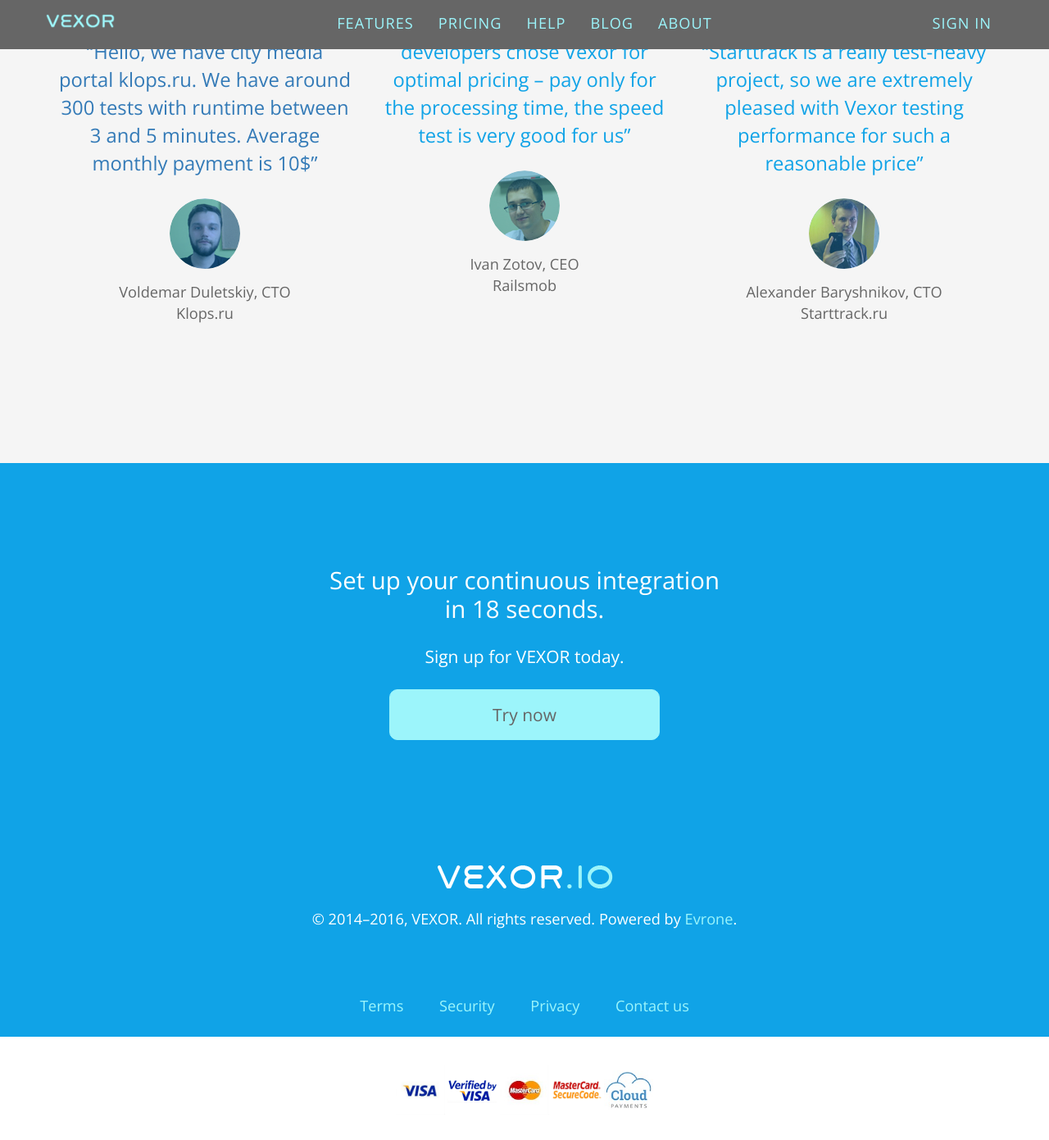
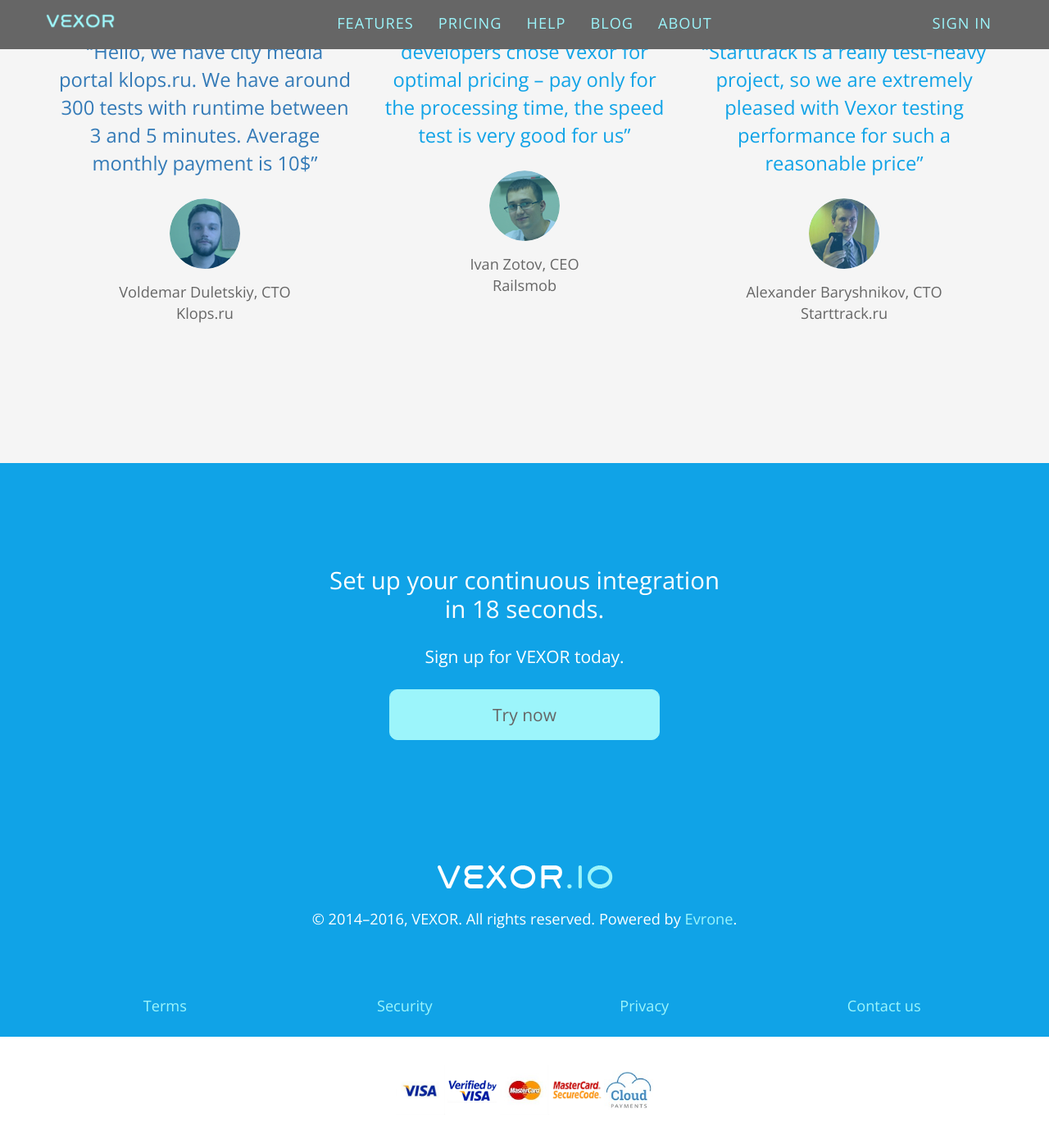
Before and after one commit to vexor/vx-promo, a Jekyll site: the page built from index.html, in a window 1280 px wide and 1400 px high, scrolled down 3438 px. Shown: the top 1391 px of the window at 82% size. Built offline with Jekyll 4.4.1, drawn with Linux system fonts in a browser that asks for light colours; nearby versions of some CDN libraries; Markdown is read by kramdown in place of the engine named in the settings; comment, search, counter and statistics services are not loaded; after the commit the page ends 4798 px from its top, so only the background shows below that.

```diff
--- a/_config.yml
+++ b/_config.yml
@@ -37,3 +37,6 @@
 
 jekyll-press:
   exclude: 'sitemap.xml'
+
+sass:
+  sass_dir: _sass
--- a/_layouts/promo.html
+++ b/_layouts/promo.html
@@ -36,12 +36,19 @@
       </div>
     </div>
     <div class='row items'>
-      <div class='col-sm-12'>
+      <div class='col-sm-3'>
         <a href="/p/terms/">{{ 'footer.terms' | t }}</a>
+      </div>
+      <div class='col-sm-3'>
         <a href="/p/security/">{{ 'footer.security' | t }}</a>
+      </div>
+      <div class='col-sm-3'>
         <a href="/p/privacy/">{{ 'footer.privacy' | t }}</a>
+      </div>
+      <div class='col-sm-3'>
         <a href="mailto:support@vexor.io">{{ 'footer.contacts' | t }}</a>
       </div>
+    </div>
     </div>
     <div class='row logos'>
       <div class='col-sm-12'>
--- /dev/null
+++ b/_sass/_mixins.scss
@@ -0,0 +1,35 @@
+$mobile-width: 480px;
+$tablet-width: 768px;
+$small-desktop-width: 1024px;
+$medium-desktop-width: 1224px;
+$large-desktop-width: 1824px;
+
+@mixin mobile {
+  @media (max-width: #{$mobile-width}) {
+    @content;
+  }
+}
+
+@mixin tablet {
+  @media (min-width: #{$mobile-width + 1}) and (max-width: #{$tablet-width}) {
+    @content;
+  }
+}
+
+@mixin small-desktop {
+  @media (min-width: #{$tablet-width + 1}) and (max-width: #{$small-desktop-width}) {
+    @content;
+  }
+}
+
+@mixin medium-desktop {
+  @media (min-width: #{$small-desktop-width + 1}) and (max-width: #{$medium-desktop-width}) {
+    @content;
+  }
+}
+
+@mixin large-desktop {
+  @media (min-width: #{$medium-desktop-width + 1}) {
+    @content;
+  }
+}
--- a/stylesheets/landing.scss
+++ b/stylesheets/landing.scss
@@ -1,5 +1,7 @@
 ---
 ---
+
+@import "mixins.scss";
 
 body {
   font-family: 'Open Sans', sans-serif;
@@ -7,7 +9,7 @@
   /* color: rgba(255,255,255,0.95) */
 }
 
-body .btn {
+.btn {
   padding: 15px 50px;
   border-radius: 10px;
   font-size: 1.5em;
@@ -15,9 +17,7 @@
   min-width: 330px;
 }
 
-
-
-body .btn-primary {
+.btn-primary {
   color: #666666;
   background-color: #9cf5fb;
   border-color: #9cf5fb;
@@ -30,16 +30,12 @@
 }
 
 
-body .landing > .navbar {
+.navbar {
   position: fixed;
   top: 0;
   left: 0;
   right: 0;
   z-index: 99;
-}
-
-
-body .landing .navbar {
   background-color: #666666;
   border: 0;
   border-radius: 0;
@@ -48,8 +44,9 @@
   .logo {
     height: 1em;
   }
-
-  li a {
+  .navbar-nav {
+    >li {
+      >a {
         text-transform: uppercase;
         color: #9cf5fb;
 
@@ -63,48 +60,43 @@
         line-height: 1.2;
         font-weight: normal;
         letter-spacing: 1px;
-
-
-    li.active a,
-    li.active a:hover {
+      }
+      &.active {
+        > a, > a:hover {
           background-color: #666666;
           color: white;
           text-decoration: underline;
         }
       }
     }
-
-body .landing .navbar-collapse .navbar-nav {
+  }
+  .navbar-collapse {
+    position: relative;
+    text-align: center;
+    .navbar-nav {
       float: none;
       display: inline-block;
       margin: 0 auto;
     }
-
-body .landing .navbar-collapse {
-  position: relative;
-  text-align: center;
-
-}
-
-body .landing .navbar-collapse ul li {
+    ul li {
       padding-top: 3px;
-}
-
-body .landing .navbar-collapse ul li a:hover span {
+      a {
+        &:hover span {
           display: inline-block;
           border-bottom: 2px solid white;
           padding-bottom: 4px;
           margin-bottom: -6px;
         }
-
-
-body .landing .navbar-collapse ul li a:active,
-body .landing .navbar-collapse ul li a:focus {
+        &:active, &:focus {
           color: #fff;
+        }
+      }
+    }
+  }
 }
 
 @media (max-width: 980px) {
-  body .landing nav.navbar .navbar-nav {
+  .landing nav.navbar .navbar-nav {
     font-size: 0.8em;
 
     li {
@@ -115,44 +107,44 @@
 
 
 @media (min-width: 0) {
-  body .landing .navbar li.separator {
+  .landing .navbar li.separator {
     display: none;
   }
 }
 
 @media (min-width: 768px) {
-  body .landing .navbar li.separator {
+  .landing .navbar li.separator {
     display: inline;
     margin-top: 14px;
     color: #9cf5fb;
   }
 }
 
-body .landing .landing-block-header {
+.landing .landing-block-header {
   background-color: #10a3e7;
   padding-top: 48.0px;
 }
 
 @media (min-width: 0) {
-  body .landing .landing-block-header {
+  .landing .landing-block-header {
     padding-bottom: 20px;
   }
 }
 
 @media (min-width: 768px) {
-  body .landing .landing-block-header {
+  .landing .landing-block-header {
     /* height: 700px; */
   }
 }
 
-body .landing .landing-block-header .main-image {
+.landing .landing-block-header .main-image {
   height: 235px;
 
   img { width: 570px; }
 }
 
 @media (max-width: 768px) {
-  body .landing .landing-block-header .main-image {
+  .landing .landing-block-header .main-image {
     height: auto;
     width: 100%;
 
@@ -162,19 +154,19 @@
   }
 }
 
-body .landing .landing-block-header {
+.landing .landing-block-header {
     font-family: 'Open Sans', sans-serif;
     -webkit-font-smoothing: antialiased;
     color: white;
 }
 
-body .landing .landing-block-header .title{
+.landing .landing-block-header .title{
   margin-top: 20px;
   font-size: 3.5em;
   line-height: 110%;
 }
 
-body .landing .landing-block-header .description {
+.landing .landing-block-header .description {
   margin-top: 20px;
   font-size: 1.7em;
   line-height: 120%;
@@ -184,24 +176,24 @@
   width: 100px;
 }
 
-body .landing .clients img {
+.landing .clients img {
   width: 100%;
 }
 
-body .landing .clients img {
+.landing .clients img {
   width: 70%;
 }
 
-body .landing .clients {
+.landing .clients {
   padding: 80px 0 20px 0;
 }
 
-body .landing .clients.row {
+.landing .clients.row {
   max-width: 940px;
   margin: 0 auto;
 }
 
-.body .landing .clients h4 {
+.landing .clients h4 {
   color: white;
   padding-bottom: 20px;
 }
@@ -226,20 +218,20 @@
   }
 }
 
-body .landing .help {
+.landing .help {
   color: rgba(0, 0, 0, 0.9);
 }
 
-body .landing .landing-block-header .description a {
+.landing {
+  .landing-block-header {
+    .go_ahead {
+      margin-top: 20px;
+    }
+    .description a {
       color: white;
       text-decoration: underline;
     }
-
-body .landing .landing-block-header .go_ahead {
-  margin-top: 20px;
-}
-
-body .landing .landing-block-header .sign-up {
+    .sign-up {
       margin-top: 49.0px;
 
       a {
@@ -260,9 +252,19 @@
         }
       }
     }
+  }
+  .row {
+    position: relative;
+  }
+  .header-logo {
+    position: absolute;
+    top: 2px;
+    left: 0;
+  }
+}
 
 @media (max-width: 768px) {
-  body .landing .landing-block-header .sign-up {
+  .landing .landing-block-header .sign-up {
     .col-sm-6 {
       text-align: center!important;
       padding-bottom: 20px;
@@ -272,22 +274,13 @@
 }
 
 @media (max-width: 480px) {
-  body .landing .landing-block-header .sign-up {
+  .landing .landing-block-header .sign-up {
     a { display: block; }
   }
 }
 
-body .landing .row {
-  position: relative;
-}
 
-body .landing .header-logo {
-  position: absolute;
-  top: 2px;
-  left: 0;
-}
-
-body .navbar-right {
+.navbar-right {
   float: none!important;
   position: absolute;
   right: 0;
@@ -295,44 +288,42 @@
 }
 
 @media (max-width: 768px) {
-  body .landing .navbar-default {
+  .landing .navbar-default {
     .navbar-collapse {
       ul.navbar-nav {
         li a { font-size: 1.8em; }
-        position: relative;
-        display: block;
       }
     }
   }
 }
 
-body .landing .landing-block-header .scroll-down {
+.landing .landing-block-header .scroll-down {
   margin-top: 24px;
   text-transform: uppercase;
   font-weight: lighter;
   font-size: 1.2em;
 }
 
-body .landing .landing-block-description {
+.landing .landing-block-description {
   color: #10a3e7;
   padding-top: 140px;
   font-weight: lighter;
 }
 
 @media (min-width: 0) {
-  body .landing .landing-block-description {
+  .landing .landing-block-description {
     padding-bottom: 20px;
   }
 }
 
 @media (min-width: 768px) {
-  body .landing .landing-block-description {
+  .landing .landing-block-description {
     /* height: 600px; */
     padding-bottom: 80px;
   }
 }
 
-body .landing .landing-block-description .title {
+.landing .landing-block-description .title {
   font-size: 2.1em;
   line-height: 120%;
   font-weight: normal;
@@ -341,68 +332,68 @@
   border-bottom: 1px solid #10a3e7;
 }
 
-body .landing .landing-block-description .subtitle2 {
+.landing .landing-block-description .subtitle2 {
   font-size: 1.2em;
   line-height: 120%;
   font-weight: normal;
   padding-top: 1.6em;
 }
 
-body .landing .landing-block-description .subtitle2 a {
+.landing .landing-block-description .subtitle2 a {
   text-decoration: underline;
 }
 
-body .landing .landing-block-description .items .description {
+.landing .landing-block-description .items .description {
   color: #666666;
   font-size: 1.3em;
   padding: 4px 0;
 }
 
-body .landing .landing-block-description .items .image {
+.landing .landing-block-description .items .image {
   min-height: 115px;
 }
 
-body .landing .landing-block-description .items .subtitle {
+.landing .landing-block-description .items .subtitle {
   margin-top: 10px;
   margin-bottom: 10px;
   font-size: 2.6em;
   line-height: 1.1;
 }
 
-body .landing .landing-block-description .items .separator {
+.landing .landing-block-description .items .separator {
   font-color: #9cf5fb;
   font-weight: bolder;
   font-size: 1.5em;
 }
 
-body .landing .landing-block-features {
+.landing .landing-block-features {
   background-color: whitesmoke;
   color: #10a3e7;
   padding-top: 56px;
   font-weight: lighter;
 }
 
-body .landing .landing-block-features .features img {
+.landing .landing-block-features .features img {
   width: 76px;
 }
 
 @media (min-width: 0) {
-  body .landing .landing-block-features {
+  .landing .landing-block-features {
     padding-bottom: 20px;
   }
 }
 
 /* @media (min-width: 768px) { */
-/*   body .landing .landing-block-features { */
+/*   .landing .landing-block-features { */
 /*     height: 660px; */
 /*   } */
 /* } */
 
-body .landing .landing-block-features .icon {
+.landing .landing-block-features .icon {
   margin-bottom: 20px;
 }
 
-body .landing .landing-block-features .title {
+.landing .landing-block-features .title {
   font-size: 2.1em;
   line-height: 120%;
   font-weight: normal;
@@ -411,46 +402,46 @@
   border-bottom: 1px solid #10a3e7;
 }
 
-body .landing .landing-block-features .items .item {
+.landing .landing-block-features .items .item {
   margin-bottom: 30px;
   padding-right: 20px;
   height: 45px;
 }
 
-body .landing .landing-block-features .items .item .description {
+.landing .landing-block-features .items .item .description {
   color: #666666;
   font-size: 1.3em;
 }
 
-body .landing .landing-block-features .items .item:before,
-body .landing .landing-block-features .items .item:after {
+.landing .landing-block-features .items .item:before,
+.landing .landing-block-features .items .item:after {
   content: " ";
   display: table;
 }
 
-body .landing .landing-block-features .items .item:after {
+.landing .landing-block-features .items .item:after {
   clear: both;
 }
 
-body .landing .landing-block-features .items .item .image {
+.landing .landing-block-features .items .item .image {
   float: left;
   margin-right: 30px;
 }
 
-body .landing .landing-block-features .items .item .description {
+.landing .landing-block-features .items .item .description {
   height: 45px;
   display: table-cell;
   vertical-align: middle;
   text-align: left;
 }
 
-body .landing .landing-block-features .supports-title {
+.landing .landing-block-features .supports-title {
   margin-top: 40px;
   font-size: 2.6em;
   line-height: 1.1;
 }
 
-body .landing .landing-block-features .supports-items {
+.landing .landing-block-features .supports-items {
   margin: 60px 0 80px 0;
   padding-top: 10px;
   padding-bottom: 10px;
@@ -471,79 +462,79 @@
 }
 
 @media (max-width: 768px) {
-  body .landing .landing-block-features .supports-items {
+  .landing .landing-block-features .supports-items {
     padding-top: 30px;
     .col-sm-2 { display: inline-block; padding-bottom: 30px; }
   }
 }
 
-body .landing .landing-block-replies {
+.landing .landing-block-replies {
   height: auto;
 }
 
-body .landing .landing-block-replies .row.icon img {
+.landing .landing-block-replies .row.icon img {
   width: 104px;
 }
 
-body .landing .landing-block-replies .row-replies {
+.landing .landing-block-replies .row-replies {
   margin-bottom: 50px;
 }
 
-body .landing .page .row.title {
+.landing .page .row.title {
   font-size: 2.6em;
   line-height: 1.1;
   font-weight: 600;
 }
 
-body .landing .landing-block-replies .description {
+.landing .landing-block-replies .description {
   color: #10a3e7;
   font-size: 1.7em;
 }
 
-body .landing .landing-block-replies .user-data {
+.landing .landing-block-replies .user-data {
   margin: 25px 0 100px;
 }
 
-body .landing .landing-block-replies .user-avatar {
+.landing .landing-block-replies .user-avatar {
   width: 86px;
   height: 86px;
   margin-bottom: 15px;
   border-radius: 50%;
 }
 
-body .landing .landing-block-replies .user-info {
+.landing .landing-block-replies .user-info {
   font-size: 1.3em;
   color: #666;
 }
 
-body .landing .landing-block-pricing {
+.landing .landing-block-pricing {
   background-color: white;
   color: #10a3e7;
   padding-top: 77px;
   font-weight: lighter;
 }
 
-body .landing .landing-block-pricing .row.icon img {
+.landing .landing-block-pricing .row.icon img {
   width: 90px;
 }
 
 @media (min-width: 0) {
-  body .landing .landing-block-pricing {
+  .landing .landing-block-pricing {
     padding-bottom: 20px;
   }
 }
 
 @media (min-width: 768px) {
-  body .landing .landing-block-pricing {
+  .landing .landing-block-pricing {
     /* height: 700px; */
   }
 }
 
-body .landing .landing-block-pricing .icon {
+.landing .landing-block-pricing .icon {
   margin-bottom: 20px;
 }
 
-body .landing .landing-block-pricing .title {
+.landing .landing-block-pricing .title {
   font-size: 2.1em;
   line-height: 120%;
   font-weight: normal;
@@ -552,20 +543,20 @@
   border-bottom: 1px solid #10a3e7;
 }
 
-body .landing .landing-block-pricing .title .description {
+.landing .landing-block-pricing .title .description {
   color: #666666;
   margin-top: 20px;
   font-size: 18px;
   font-weight: lighter;
 }
 
-body .landing .landing-block-pricing .title .description em {
+.landing .landing-block-pricing .title .description em {
   color: #10a3e7;
   font-weight: 600;
   font-style: normal;
 }
 
-body .landing .landing-block-pricing .table-wraper {
+.landing .landing-block-pricing .table-wraper {
   font-size: 1.3em;
   padding: 20px 30px;
   background-color: whitesmoke;
@@ -574,26 +565,26 @@
   margin-bottom: 80px;
 }
 
-body .landing .landing-block-pricing .table-wraper .table {
+.landing .landing-block-pricing .table-wraper .table {
   margin-bottom: 0;
 }
 
-body .landing .landing-block-pricing .table-wraper .table td {
+.landing .landing-block-pricing .table-wraper .table td {
   border: none;
 }
 
-body .landing .landing-block-pricing .table-wraper .table th {
+.landing .landing-block-pricing .table-wraper .table th {
   border-bottom: 1px solid #666666;
   font-weight: lighter;
   text-align: center;
 }
 
-body .landing .landing-block-pricing .table-wraper .table .project-type {
+.landing .landing-block-pricing .table-wraper .table .project-type {
   font-weight: 600;
   color: #10a3e7;
 }
 
-body .landing .landing-block-pricing .pay_as_you_go {
+.landing .landing-block-pricing .pay_as_you_go {
   font-size: 2.6em;
   line-height: 1.4;
   width: 70%;
@@ -602,21 +593,21 @@
 }
 
 @media (max-width: 480px) {
-  body .landing .landing-block-pricing .pay_as_you_go {
+  .landing .landing-block-pricing .pay_as_you_go {
     font-size: 1.8em;
     margin-left: auto!important;
     margin-right: auto!important;
   }
 }
 
-body .landing .landing-block-testimonials {
+.landing .landing-block-testimonials {
   background-color: whitesmoke;
   color: #10a3e7;
   padding-top: 98.0px;
   font-weight: lighter;
 }
 
-body .landing .block-header h1.title {
+.landing .block-header h1.title {
   font-weight: 600;
   font-size: 2.6em;
   line-height: 1.1;
@@ -625,32 +616,32 @@
   letter-spacing: -0.5px;
 }
 
-body .landing .block-header .row.down-sign {
+.landing .block-header .row.down-sign {
 
 }
 
-body .landing .block-header .down-sign a img {
+.landing .block-header .down-sign a img {
   height: 26px;
 }
 
 
 @media (min-width: 0) {
-  body .landing .landing-block-testimonials {
+  .landing .landing-block-testimonials {
     padding-bottom: 20px;
   }
 }
 
 @media (min-width: 768px) {
-  body .landing .landing-block-testimonials {
+  .landing .landing-block-testimonials {
     height: 700px;
   }
 }
 
-body .landing .landing-block-testimonials .icon {
+.landing .landing-block-testimonials .icon {
   margin-bottom: 20px;
 }
 
-body .landing .landing-block-testimonials .title {
+.landing .landing-block-testimonials .title {
   font-size: 2.1em;
   line-height: 120%;
   font-weight: normal;
@@ -659,24 +650,24 @@
   border-bottom: 1px solid #10a3e7;
 }
 
-body .landing .landing-block-testimonials .items .item .content {
+.landing .landing-block-testimonials .items .item .content {
   font-size: 1.5em;
   margin-bottom: 10px;
 }
 
 @media (min-width: 0) {
-  body .landing .landing-block-testimonials .items .item .content {
+  .landing .landing-block-testimonials .items .item .content {
     min-height: 0;
     font-size: 1.3em;
   }
 }
 @media (min-width: 768px) {
-  body .landing .landing-block-testimonials .items .item .content {
+  .landing .landing-block-testimonials .items .item .content {
     min-height: 150px;
   }
 }
 
-body .landing .landing-block-testimonials .items .item .author {
+.landing .landing-block-testimonials .items .item .author {
   font-size: 1.3em;
   margin-top: 15px;
   width: 100%;
@@ -684,25 +675,25 @@
 }
 
 @media (min-width: 0) {
-  body .landing .landing-block-testimonials .items .item .author {
+  .landing .landing-block-testimonials .items .item .author {
     margin-bottom: 20px;
   }
 }
 
 @media (min-width: 768px) {
-  body .landing .landing-block-testimonials .items .item .author {
+  .landing .landing-block-testimonials .items .item .author {
     padding: 0;
     margin-bottom: 0;
   }
 }
 
 @media (min-width: 1200px) {
-  body .landing .landing-block-testimonials .items .item .author {
+  .landing .landing-block-testimonials .items .item .author {
     padding: 0 100px;
   }
 }
 
-body .landing .landing-block-footer {
+.landing .landing-block-footer {
   background-color: #10a3e7;
   padding-top: 126px;
   color: white;
@@ -710,56 +701,61 @@
 }
 
 @media (min-width: 0) {
-  body .landing .landing-block-footer {
+  .landing .landing-block-footer {
     padding-bottom: 20px;
   }
 }
 
 @media (min-width: 768px) {
-  body .landing .landing-block-footer {
+  .landing .landing-block-footer {
     height: 700px;
   }
 }
 
-body .landing .landing-block-footer .fast-setup {
+.landing .landing-block-footer .fast-setup {
   font-size: 2.1em;
   font-weight: normal;
   line-height: 120%;
 }
 
-body .landing .landing-block-footer .sign-up-description {
+.landing .landing-block-footer .sign-up-description {
   margin-top: 25px;
   margin-bottom: 25px;
   font-size: 1.5em;
 }
 
-body .landing .landing-block-footer .sign-up {
+.landing .landing-block-footer .sign-up {
   margin-bottom: 150px;
 }
 
-body .landing .landing-block-footer .logo {
+.landing .landing-block-footer .logo {
   margin-bottom: 20px;
 }
 
-body .landing .landing-block-footer .copyright {
+.landing .landing-block-footer .copyright {
   font-size: 1.3em;
 }
 
-body .landing .landing-block-footer .copyright a {
+.landing .landing-block-footer .copyright a {
   color: #9cf5fb;
 }
 
-body .landing .landing-block-footer .items {
+.landing .landing-block-footer .items {
   margin-top: 80px;
 }
 
-body .landing .landing-block-footer .items a {
-  padding: 0 20px;
+.landing .landing-block-footer .items a {
   color: #9cf5fb;
   font-size: 1.3em;
+  @include mobile {
+    font-size: 3em;
+  }
+  @include tablet {
+    font-size: 2em;
+  }
 }
 
-body .landing .page {
+.landing .page {
   margin-top: 50px;
 }
 
```
Lines whose indentation alone changed are shown as unchanged.
